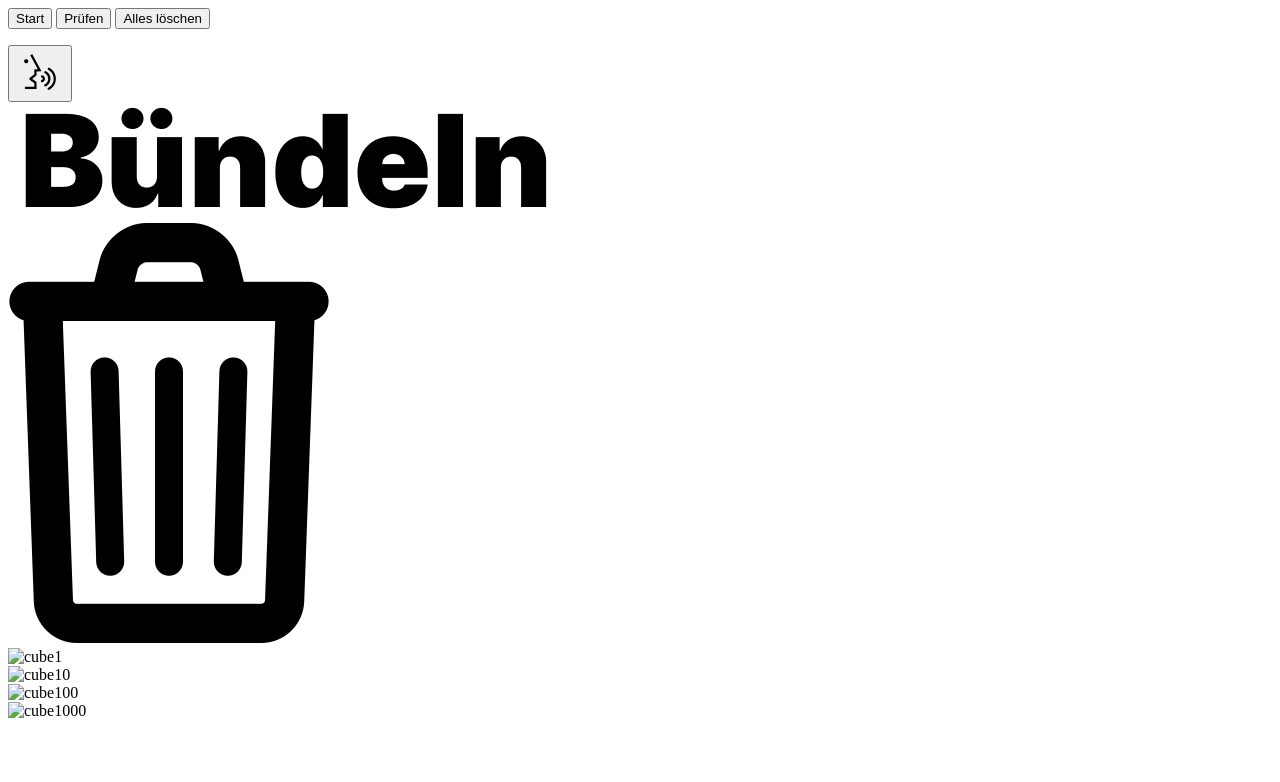
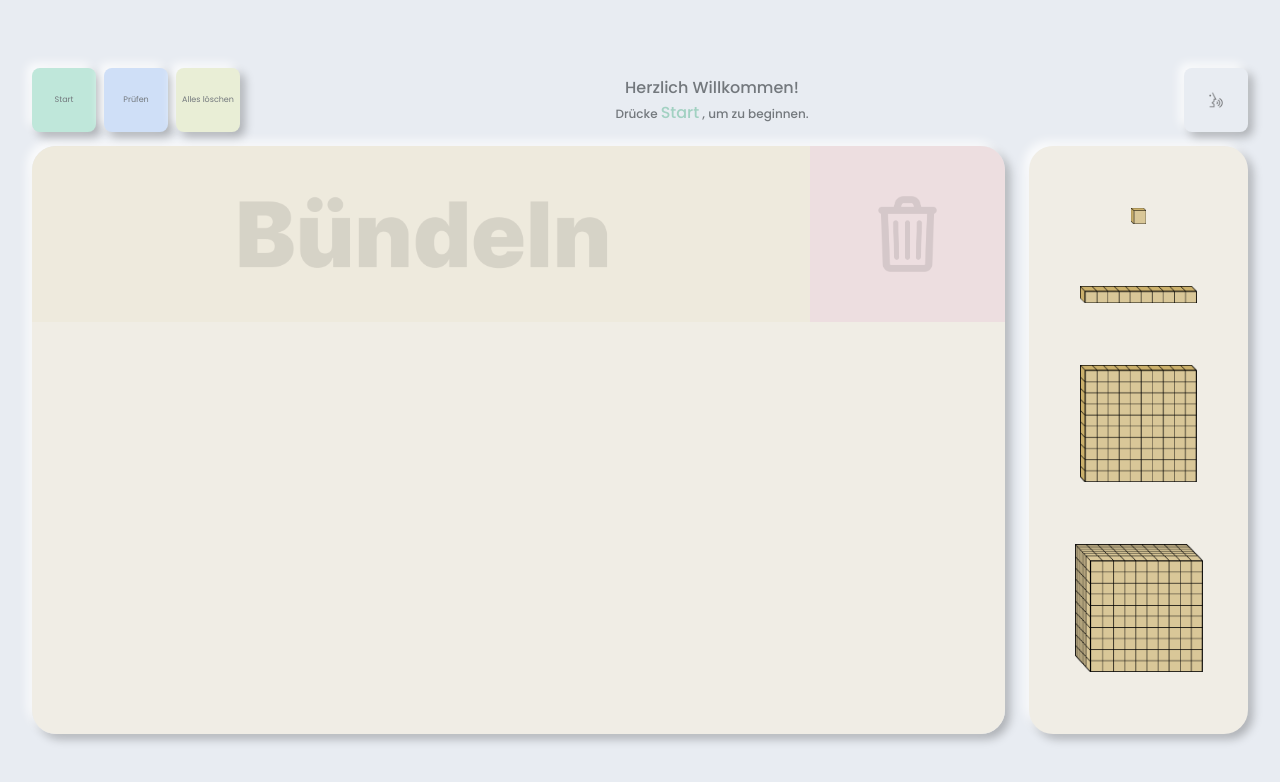
Before and after one commit to AliveNav/AliveNav.github.io, a plain HTML site: page U2/index.html in a window 1280 px wide. Drawn offline with nearby package versions, Linux system fonts and the light colour scheme.

Commit message:
Update index.html

```diff
--- a/U2/index.html
+++ b/U2/index.html
@@ -1,52 +1,43 @@
 <!DOCTYPE html>
 <html lang="de">
+
 <head>
   <meta charset="UTF-8" />
   <meta name="keywords" content="HTML, CSS, JavaScript" />
   <meta name="author" content="Ahmad Naveed Nassruddin" />
   <meta http-equiv="X-UA-Compatible" content="IE=edge" />
   <meta name="viewport" content="width=device-width, initial-scale=1.0" />
+
   <link rel="preconnect" href="https://fonts.googleapis.com" />
   <link rel="preconnect" href="https://fonts.gstatic.com" crossorigin />
-    <link
-      rel="stylesheet"
-      href="//code.jquery.com/ui/1.13.2/themes/base/jquery-ui.css"
-    />
-    <link
-      href="https://fonts.googleapis.com/css2?family=Poppins:wght@400;500&display=swap"
-      rel="stylesheet"
-    />
-    <link rel="stylesheet" href="U2.css" />
+  <link rel="stylesheet" href="//code.jquery.com/ui/1.13.2/themes/base/jquery-ui.css" />
+  <link href="https://fonts.googleapis.com/css2?family=Poppins:wght@400;500&display=swap" rel="stylesheet" />
+  <link rel="stylesheet" href="./css/style2.css" />
+
   <script src="https://code.jquery.com/jquery-3.6.0.js" defer></script>
   <script src="https://code.jquery.com/ui/1.13.2/jquery-ui.js" defer></script>
-    <script
-      src="./jquery-ui-touch-punch-master/jquery.ui.touch-punch.min.js"
-      defer
-    ></script>
-    <script
-      src="./jquery-ui-touch-punch-master/jquery.ui.touch-punch.js"
-      defer
-    ></script>
+  <script src="./js/jquery-ui-touch-punch-master/jquery.ui.touch-punch.min.js" defer></script>
+  <script src="./js/jquery-ui-touch-punch-master/jquery.ui.touch-punch.js" defer></script>
 
-    <script src="U2.js" defer></script>
-    <title>Exercise 2 Drag and Drop Touch</title>
+  <script src="./js/app2.js" defer></script>
+  <title>Ziehen und ablegen</title>
 </head>
+
 <body>
   <div class="container">
     <div class="header">
-        <div class="btnBox">
+      <div class="header-left">
         <button class="btn" id="valuebtn" onclick="start()">Start</button>
         <button class="btn" id="checkbtn" onclick="check()" title="überprüfen und sortieren"> Prüfen</button>
         <button class="btn" id="undobtn" onclick="reset()" title="Alles löschen"> Alles löschen</button>
       </div>
-        <div class="showNumber" id="shownumber">
+      <div class="header-mid" id="shownumber">
         <p class="black-line-big" id="first-line"></p>
         <p class="color-line-big" id="randomNumber"></p>
         <p class="black-line-mid" id="second-line"></p>
       </div>
-        <div class="speakerbutton">
-          <button class="btn" onclick="read_text()" title="vorlesen">
-            <!-- Lesen -->
+      <div class="header-right">
+        <button class="btn" id="readbtn" onclick="read_text()" title="vorlesen">
           <img class="speaker" src="./imgs/speak-3-48.png" alt="speaker" />
         </button>
       </div>
@@ -56,12 +47,7 @@
         <div class="dropBox" id="dropbox">
           <div class="up" id="up">
             <div class="dropBox-merge" id="dropbox-merge">
-                <img
-                  src="./imgs/MergeImg.png"
-                  alt=""
-                  class="merge-img"
-                  unselectable="on"
-                />
+              <img src="./imgs/MergeImg.png" alt="" class="merge-img" unselectable="on" />
             </div>
             <div class="dropBox-delete" id="dropBox-delete">
               <img src="./imgs/recycle-bin.png" alt="" class="recycle-bin" />
@@ -72,40 +58,20 @@
       </div>
       <div class="rightSide">
         <div class="dragBox">
-            <img
-              class="img1"
-              id="imgEiner"
-              src="./cubes/Box1.png"
-              alt="cube1"
-            />
+          <img class="img1" id="imgEiner" src="./imgs/Box1.png" alt="cube1" />
         </div>
         <div class="dragBox">
-            <img
-              class="img2"
-              id="imgZehner"
-              src="./cubes/Box10.png"
-              alt="cube10"
-            />
+          <img class="img2" id="imgZehner" src="./imgs/Box10.png" alt="cube10" />
         </div>
         <div class="dragBox">
-            <img
-              class="img3"
-              id="imgHunderter"
-              src="./cubes/Box100.png"
-              alt="cube100"
-            />
+          <img class="img3" id="imgHunderter" src="./imgs/Box100.png" alt="cube100" />
         </div>
         <div class="dragBox">
-            <img
-              class="img4"
-              id="imgTausender"
-              src="./cubes/Box1000.png"
-              alt="cube1000"
-              srcset=""
-            />
+          <img class="img4" id="imgTausender" src="./imgs/Box1000.png" alt="cube1000" />
         </div>
       </div>
     </div>
   </div>
 </body>
+
 </html>
```
Lines whose indentation alone changed are shown as unchanged.
